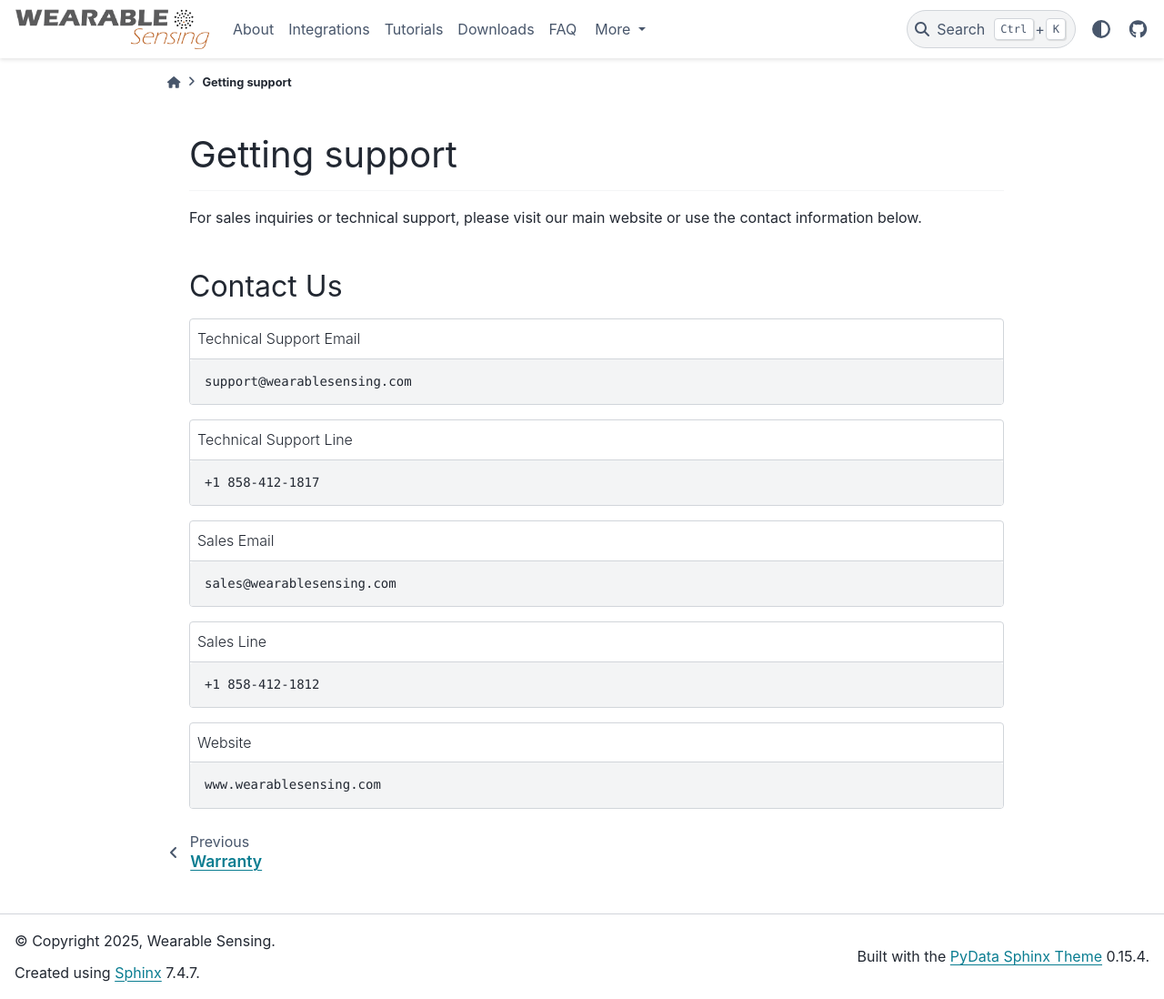
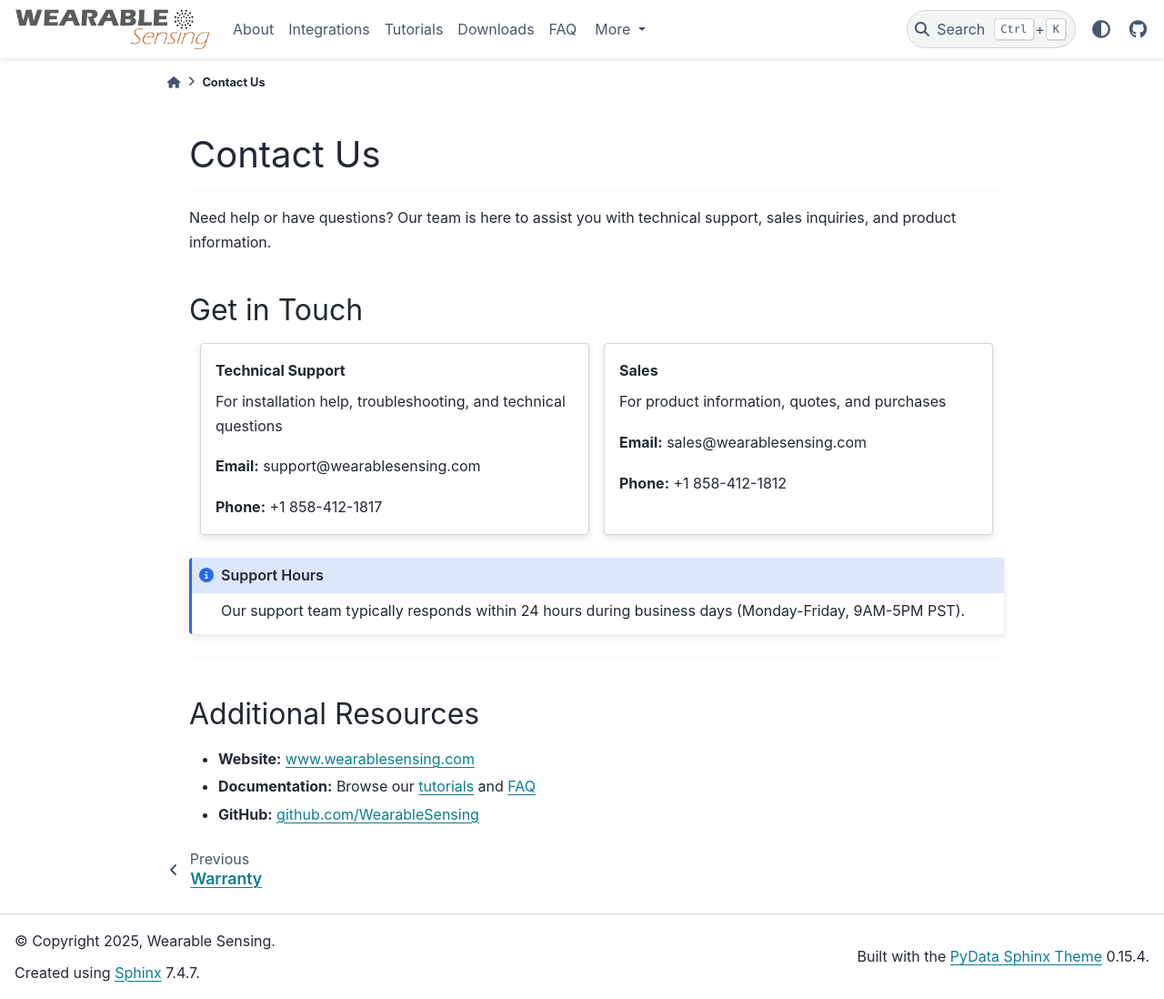
Before and after one commit to WearableSensing/wiki, a Sphinx documentation site: the page built from docs/help/index.md, in a window 1280 px wide and 1098 px high. Shown: the whole window at 91% size. Built offline with Sphinx 7.4.7 and the PyData theme 0.15.4, drawn with Linux system fonts in a browser that asks for light colours.

Commit message:
Contact form redesign

`````diff
--- a/docs/help/index.md
+++ b/docs/help/index.md
@@ -1,32 +1,41 @@
-# Getting support
----------------------
+# Contact Us
+---
 
-For sales inquiries or technical support, please visit our main website or use the contact information below.
+Need help or have questions? Our team is here to assist you with technical support, sales inquiries, and product information.
 
-## Contact Us
+## Get in Touch
 
+````{grid} 2
+:gutter: 3
 
-```{code-block} text
-:caption: Technical Support Email
-support@wearablesensing.com
+```{grid-item-card} Technical Support
+
+For installation help, troubleshooting, and technical questions
+
+**Email:** support@wearablesensing.com
+
+**Phone:** +1 858-412-1817
 ```
 
-```{code-block} text
-:caption: Technical Support Line
-+1 858-412-1817
+```{grid-item-card} Sales
+
+For product information, quotes, and purchases
+
+**Email:** sales@wearablesensing.com
+
+**Phone:** +1 858-412-1812
 ```
 
-```{code-block} text
-:caption: Sales Email
-sales@wearablesensing.com
+````
+```{admonition} Support Hours
+:class: note
+Our support team typically responds within 24 hours during business days (Monday-Friday, 9AM-5PM PST).
 ```
 
-```{code-block} text
-:caption: Sales Line
-+1 858-412-1812
-```
+---
 
-```{code-block} text
-:caption: Website
-www.wearablesensing.com
-```
+## Additional Resources
+
+- **Website:** [www.wearablesensing.com](https://www.wearablesensing.com)
+- **Documentation:** Browse our [tutorials](tutorials/index) and [FAQ](../faq/index)
+- **GitHub:** [github.com/WearableSensing](https://github.com/WearableSensing)
`````
